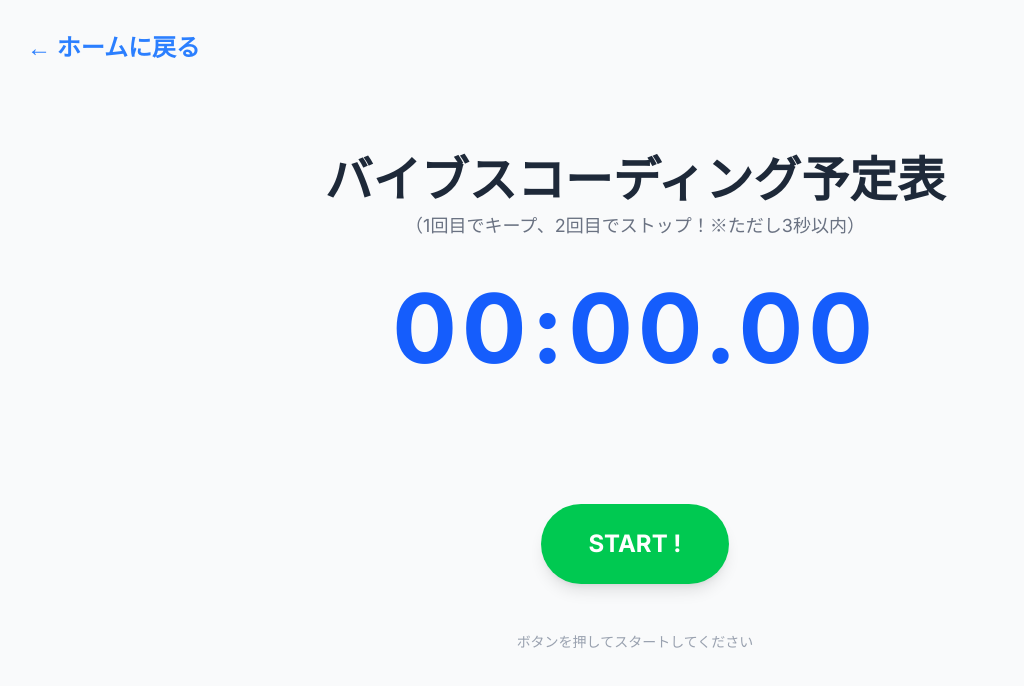
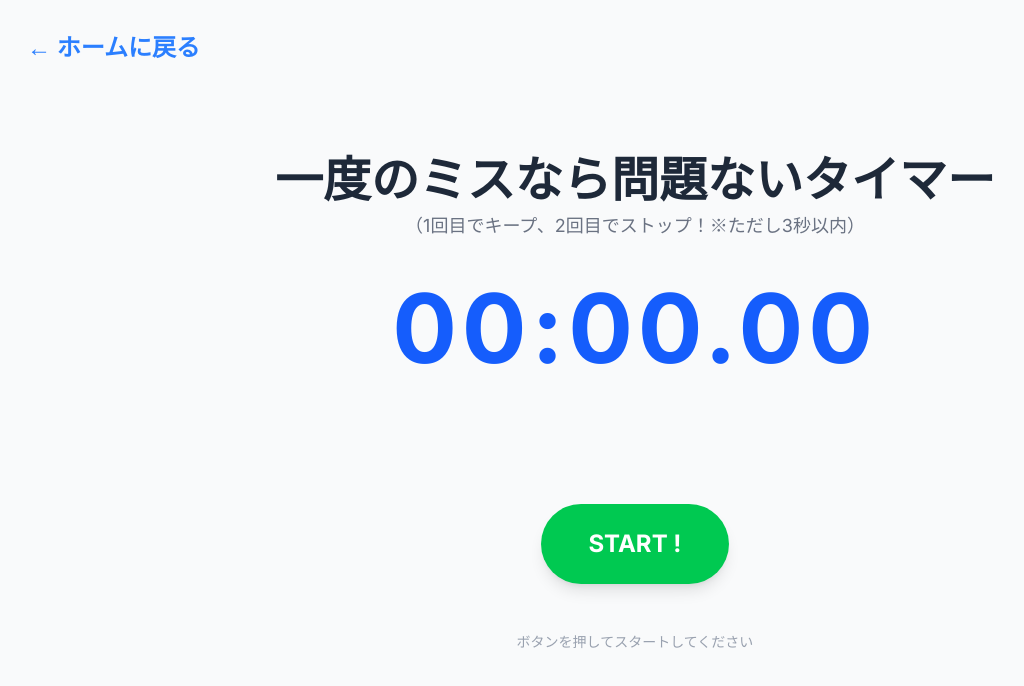
Before and after one commit to Reossann/my-universe, a Next.js app: page /timer in a window 1280 px wide. Shown: the top 686 px of the page, without its empty margins (5-1029 px from the left). Built offline with nearby package versions, Linux system fonts and the light colour scheme.

Commit message:
fix: titleを変更

```diff
--- a/app/timer/page.tsx
+++ b/app/timer/page.tsx
@@ -78,7 +78,7 @@ export default function P() {
 
       <div className="text-center space-y-8">
         <h1 className="text-3xl md:text-5xl font-bold px-4 py-2 mb-8">
-          バイブスコーディング予定表
+          一度のミスなら問題ないタイマー
           <br />
           <span className="text-lg font-normal text-gray-500 block mt-2">
             （1回目でキープ、2回目でストップ！※ただし3秒以内）
```
